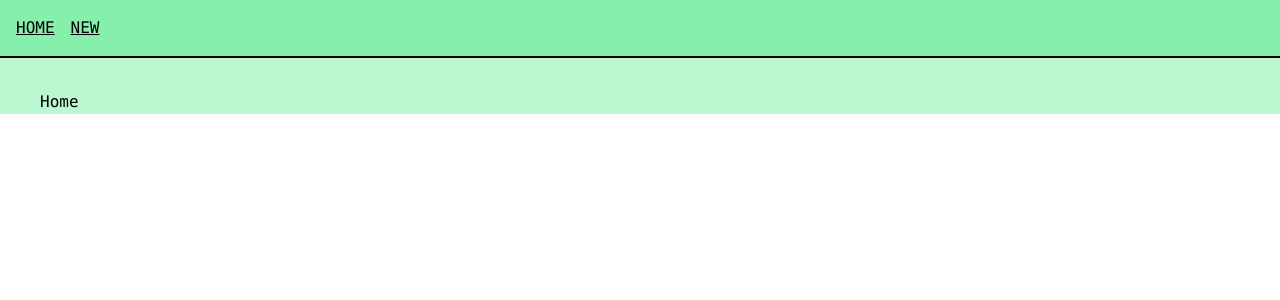
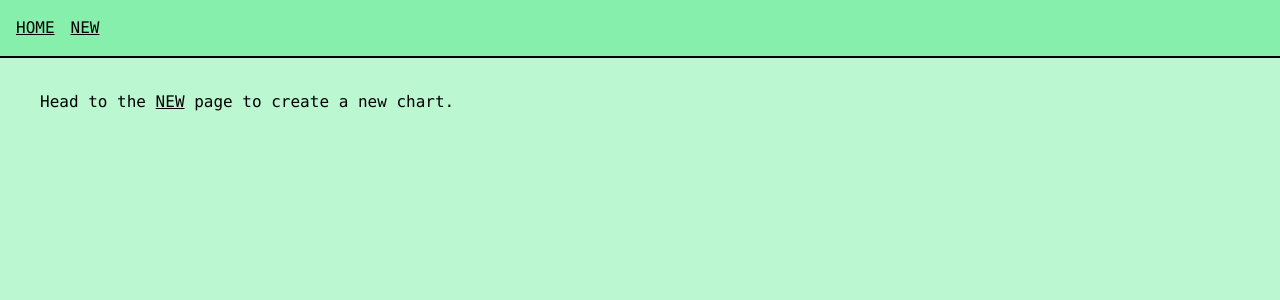
Before and after one commit to olliejames97/radar-chart, a React (Create React App) app: page / in a window 1280 px wide. Shown: the top 300 px of the page. Built offline with nearby package versions, Linux system fonts and the light colour scheme; what @sinclair/typebox, pantry-cloud would draw is missing.

Commit message:
Add some home page content

```diff
--- a/src/components/pages/Home.tsx
+++ b/src/components/pages/Home.tsx
@@ -1 +1,15 @@
-export const HomePage = () => {};
+import { Link } from "react-router-dom";
+
+export const HomePage = () => {
+  return (
+    <div style={{ minHeight: "100vh" }}>
+      <h1>
+        Head to the{" "}
+        <Link className="underline" to="/new">
+          NEW
+        </Link>{" "}
+        page to create a new chart.
+      </h1>
+    </div>
+  );
+};
--- a/src/routes.tsx
+++ b/src/routes.tsx
@@ -1,5 +1,6 @@
 import React from "react";
 import { ChartPage } from "./components/pages/Chart";
+import { HomePage } from "./components/pages/Home";
 import { NewPage } from "./components/pages/New";
 
 export const routes: {
@@ -11,7 +12,7 @@ export const routes: {
   {
     label: "Home",
     route: "/",
-    component: <div>Home</div>,
+    component: <HomePage />,
   },
   {
     label: "New",
```
